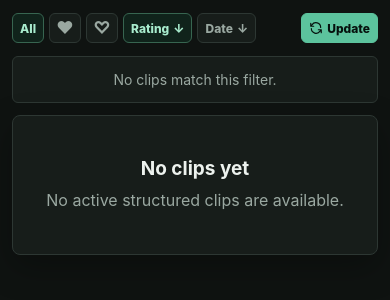
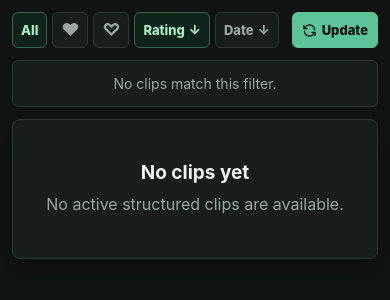
Before and after one commit to pbpunk/shocks-art, a FastAPI app: page /dashboard/clips in a window 390 px wide. Shown: the part 77-377 px from the top of the page. Run offline with FastAPI, Linux system fonts and the light colour scheme; data that the repository does not hold is empty; some libraries are stand-ins or nearby versions.

Commit message:
Refine mobile clip filter button sizing

```diff
--- a/static/clips_dashboard.css
+++ b/static/clips_dashboard.css
@@ -18,14 +18,16 @@
 
 .clips-dashboard .favorite-filter,
 .clips-dashboard .sort-chip {
-  min-height: 32px;
-  padding: 0 10px;
+  min-height: 36px;
+  padding: 0 11px;
   font-size: 13px;
 }
 
 .clips-dashboard .favorite-filter[data-filter="favorites"],
 .clips-dashboard .favorite-filter[data-filter="not-favorites"] {
   width: 36px;
+  height: 36px;
+  min-height: 36px;
   padding: 0;
   font-size: 18px;
   line-height: 1;
@@ -37,7 +39,7 @@
   justify-content: flex-end;
   gap: 8px;
   min-width: 0;
-  min-height: 32px;
+  min-height: 36px;
   margin-left: auto;
 }
 
@@ -46,15 +48,15 @@
 }
 
 .clips-update-button {
-  min-height: 32px;
+  min-height: 36px;
   gap: 6px;
-  padding: 0 10px;
+  padding: 0 11px;
   font-size: 13px;
 }
 
 .clips-update-button svg {
-  width: 15px;
-  height: 15px;
+  width: 16px;
+  height: 16px;
   flex: 0 0 auto;
 }
 
@@ -108,35 +110,38 @@
 
   .clips-dashboard .favorite-filter,
   .clips-dashboard .sort-chip {
-    min-height: 30px;
-    padding: 0 7px;
-    font-size: 12px;
+    min-height: 36px;
+    padding: 0 8px;
+    font-size: 13px;
   }
 
   .clips-dashboard .favorite-filter[data-filter="favorites"],
   .clips-dashboard .favorite-filter[data-filter="not-favorites"] {
-    width: 32px;
+    width: 36px;
+    height: 36px;
+    min-height: 36px;
     padding: 0;
-    font-size: 17px;
+    font-size: 18px;
   }
 
   .clips-refresh-bar {
     flex: 0 0 auto;
     width: auto;
+    min-height: 36px;
     margin-left: auto;
     gap: 5px;
   }
 
   .clips-update-button {
-    min-height: 30px;
-    gap: 4px;
-    padding: 0 7px;
-    font-size: 12px;
+    min-height: 36px;
+    gap: 5px;
+    padding: 0 9px;
+    font-size: 13px;
   }
 
   .clips-update-button svg {
-    width: 14px;
-    height: 14px;
+    width: 15px;
+    height: 15px;
   }
 
   .clips-refresh-message {
```
